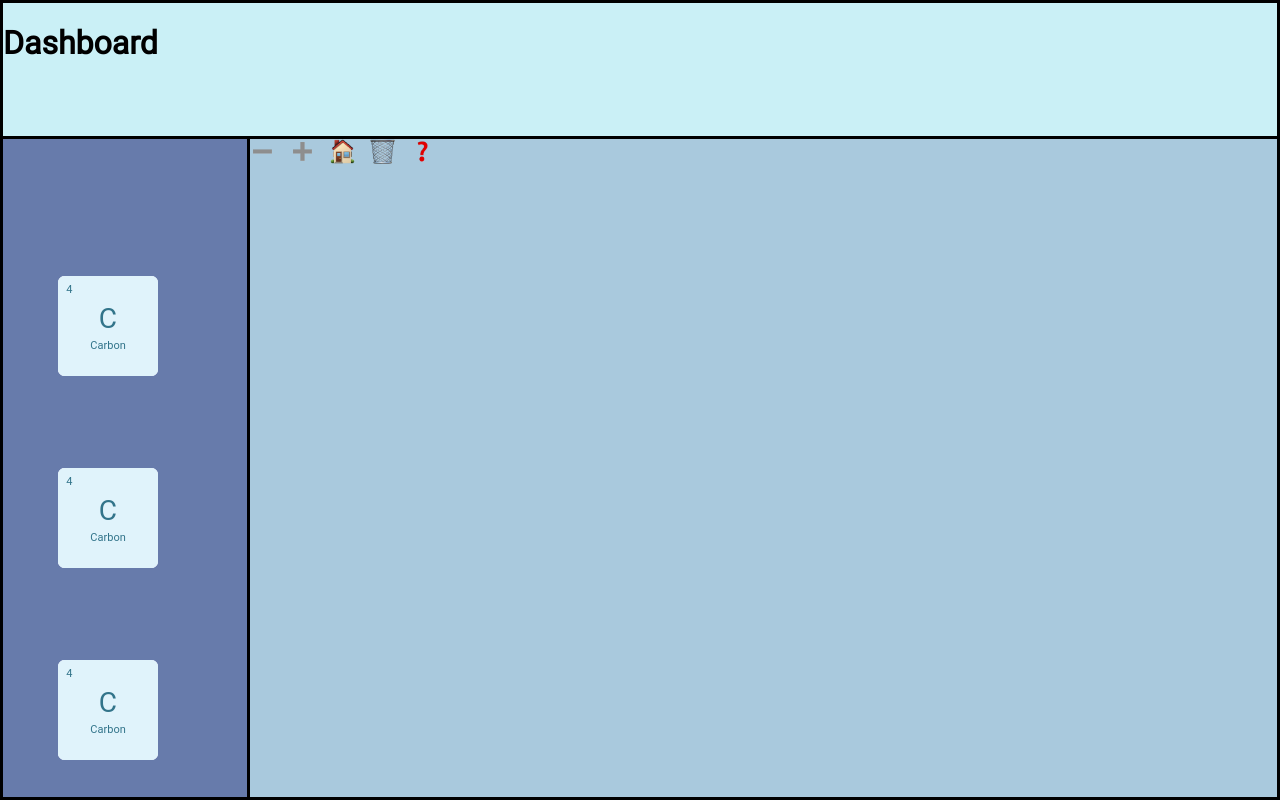
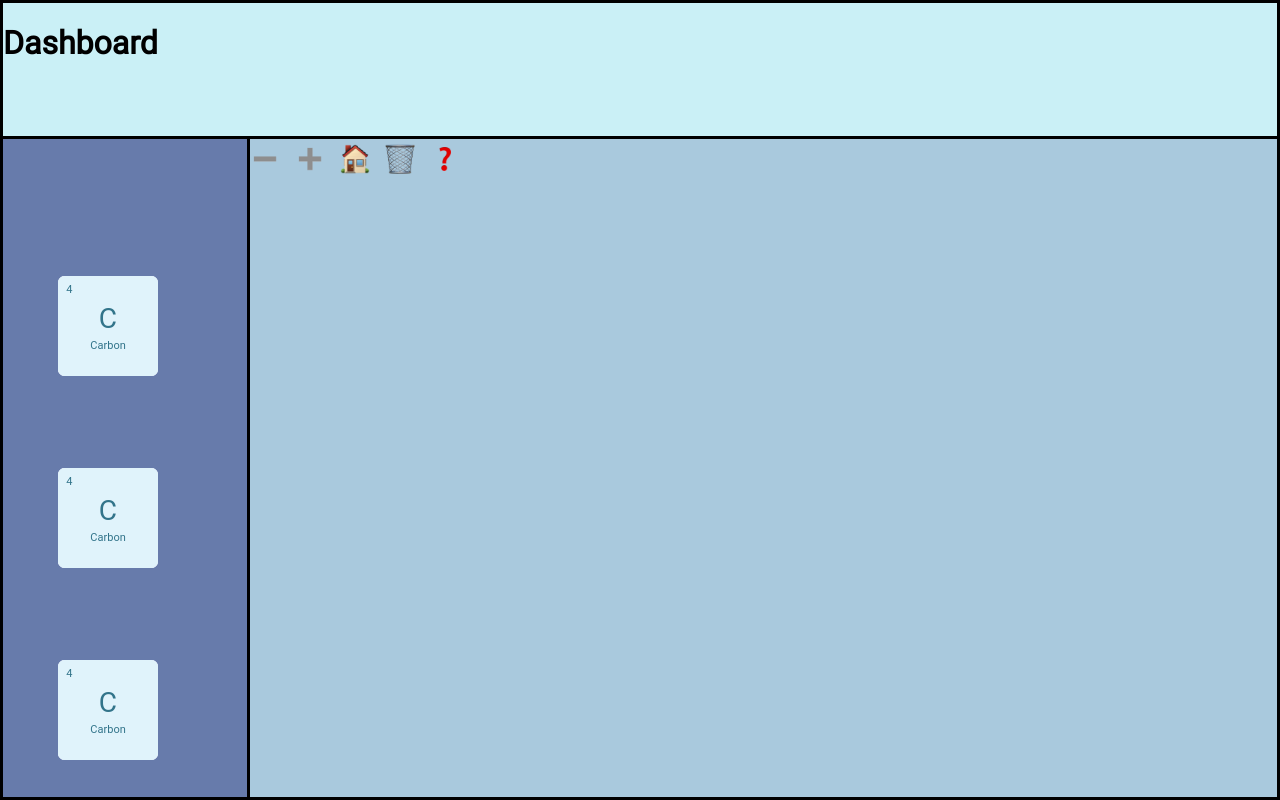
Before and after one commit to dantheman8300/MoleCuul, a React (Create React App) app in the folder molecuul-frontend/: page / in a window 1280 px wide. Built offline with nearby package versions, Linux system fonts and the light colour scheme.

Commit message:
made icons pretty

```diff
--- a/molecuul-frontend/src/Canvas.css
+++ b/molecuul-frontend/src/Canvas.css
@@ -15,10 +15,9 @@
 }
 
 .iconBox {
-  width: 50px;
-  height: 80px;
   display: flex;
   flex-direction: column;
+  margin-top: 5px;
 }
 
 .iconRow {
@@ -28,8 +27,8 @@
 }
 
 .icon {
-  width: 25px;
-  height: 25px;
+  width: 30px;
+  height: 30px;
   margin-right: 15px;
 }
 
--- a/molecuul-frontend/src/Canvas.js
+++ b/molecuul-frontend/src/Canvas.js
@@ -3,17 +3,8 @@ import "./Canvas.css";
 import ElementRender from "./ElementRender";
 import OpenElementRender from "./OpenElementRender";
 import ErrorBox from "./ErrorBox";
-
-import iconMinus from './icons/icon-minus.png';
-import iconPlus from './icons/icon-plus.png';
-import iconHome from './icons/icon-home.png';
-import iconTrash from './icons/icon-trash.png';
-import iconCheck from './icons/icon-check.png';
-import iconX from './icons/icon-x.png';
-import iconSearch from './icons/icon-search.png';
 import appleX from './icons/cross-mark_274c.png';
 import appleCheck from './icons/check-mark-button_2705.png';
-import appleSearch from './icons/magnifying-glass-tilted-left_1f50d.png';
 import appleHouse from './icons/house_1f3e0.png';
 import appleTrash from './icons/wastebasket_1f5d1-fe0f.png';
 import appleMinus from './icons/minus_2796.png';
@@ -80,6 +71,8 @@ function Canvas (props) {
   const handleTrash = event => {
     // Remove all elements in the molecule
     setElements({});
+    setMoleculeStatus(0);
+    setMoleculeErrors([]);
   }
 
   const handleHome = event => {
```
